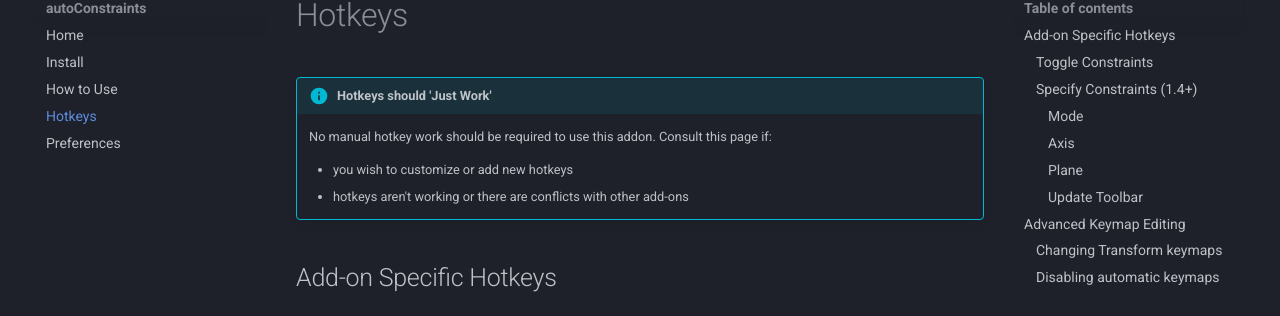
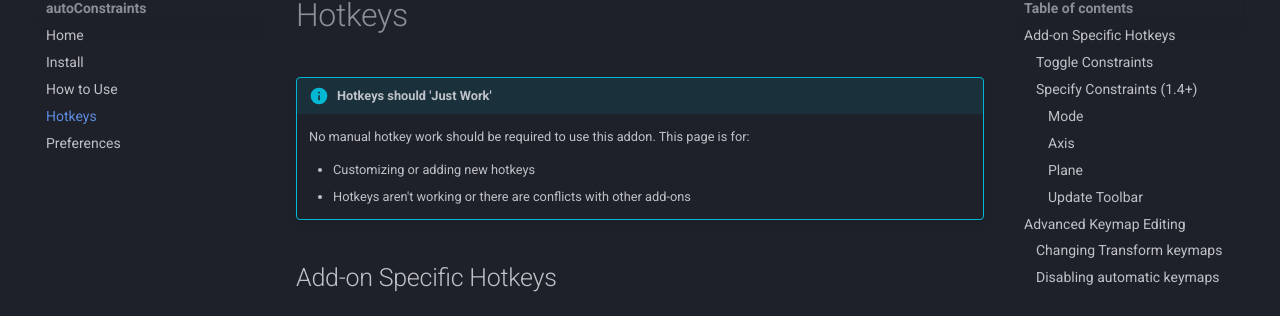
Before and after one commit to SpaghetMeNot/autoconstraints, an MkDocs documentation site: the page built from docs/hotkeys.md, in a window 1280 px wide and 900 px high. Shown: the part 103-419 px from the top of the window. Built offline with MkDocs 1.6.1 and Material for MkDocs 9.7.7, drawn with Linux system fonts in a browser that asks for light colours; some web fonts are replaced.

Commit message:
Various wording tweaks and adding contact links

```diff
--- a/docs/hotkeys.md
+++ b/docs/hotkeys.md
@@ -1,9 +1,9 @@
 # Hotkeys
 !!! info "Hotkeys should 'Just Work'"
-    No manual hotkey work should be required to use this addon. Consult this page if:
+    No manual hotkey work should be required to use this addon. This page is for:
 
-    - you wish to customize or add new hotkeys
-    - hotkeys aren't working or there are conflicts with other add-ons
+    - Customizing or adding new hotkeys
+    - Hotkeys aren't working or there are conflicts with other add-ons
 
 ## Add-on Specific Hotkeys
 ### Toggle Constraints
```
Also changed, not shown: docs/index.md (+4 -2 lines), docs/using_autoConstraints.md (+1 -1 lines).
